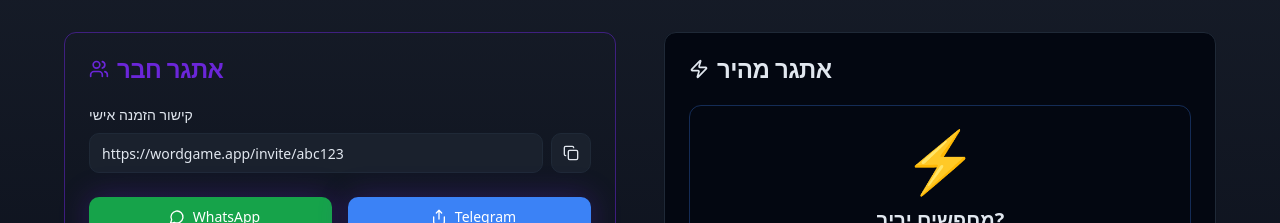
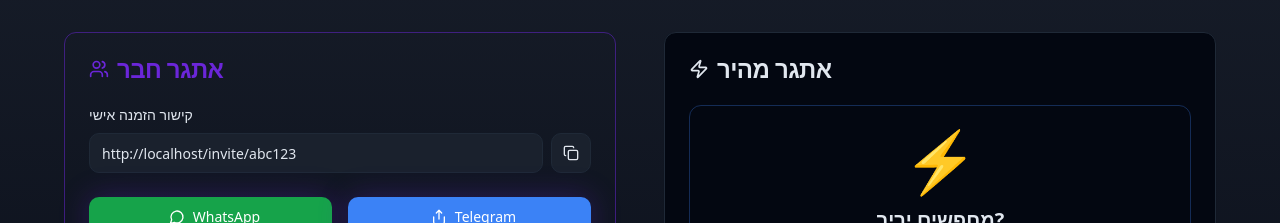
Before and after one commit to orikal/word-rush-arena, a React (Vite) app: page / in a window 1280 px wide. Shown: the part 5200-5423 px from the top of the page. Built offline with nearby package versions, Linux system fonts and the light colour scheme.

Commit message:
Fix invite link functionality
The invite link functionality is currently redirecting to a domain sale website instead of adding a friend to the user's friends list. This commit will correct the invite link to properly add friends.

```diff
--- a/src/components/SocialSection.tsx
+++ b/src/components/SocialSection.tsx
@@ -5,7 +5,7 @@ import { Share, Users, MessageCircle, Link2, Copy, Zap } from "lucide-react"
 import { useState } from "react"
 
 const SocialSection = () => {
-  const [inviteLink] = useState("https://wordgame.app/invite/abc123")
+  const [inviteLink] = useState(`${window.location.origin}/invite/abc123`)
   const [copied, setCopied] = useState(false)
 
   const handleCopyLink = async () => {
```
